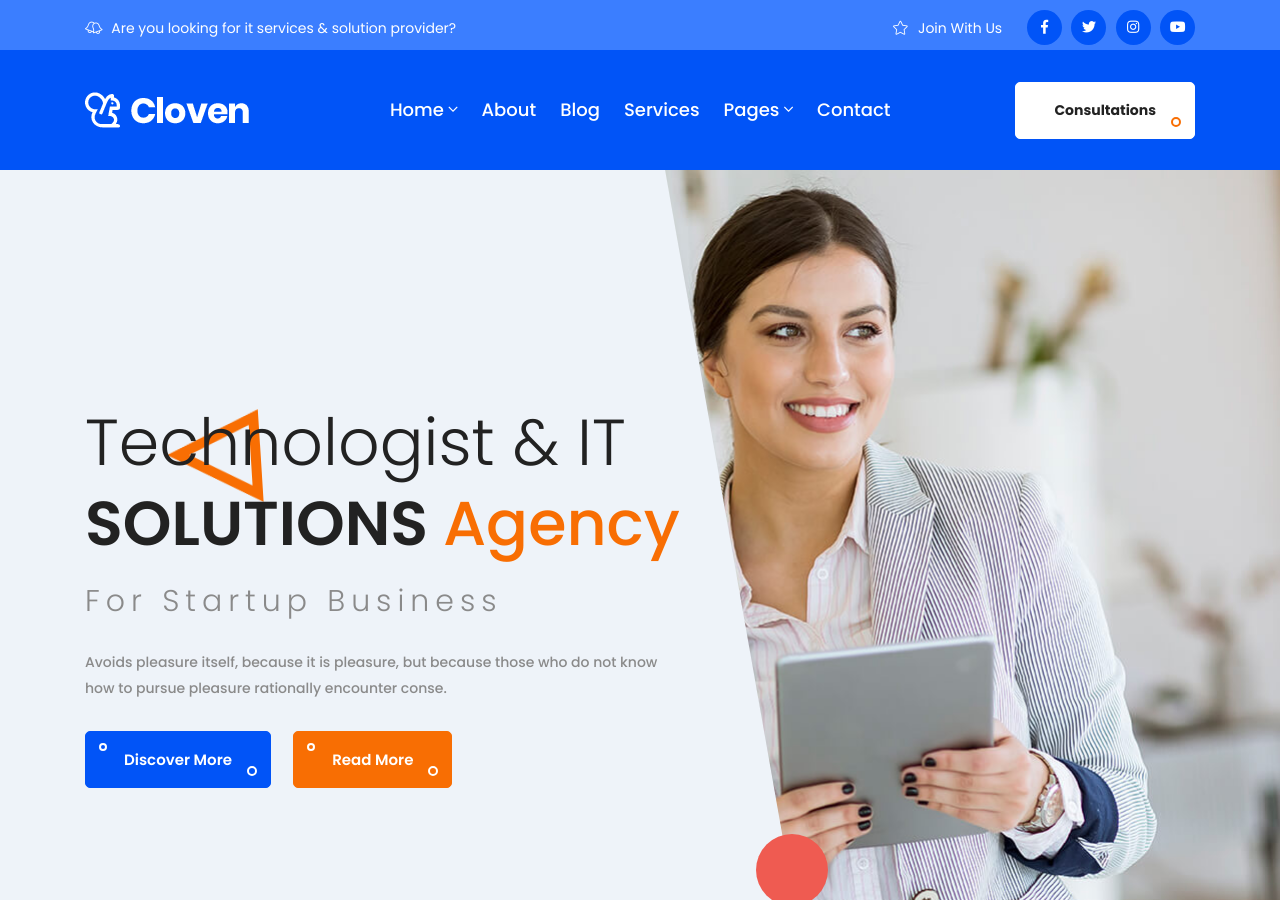
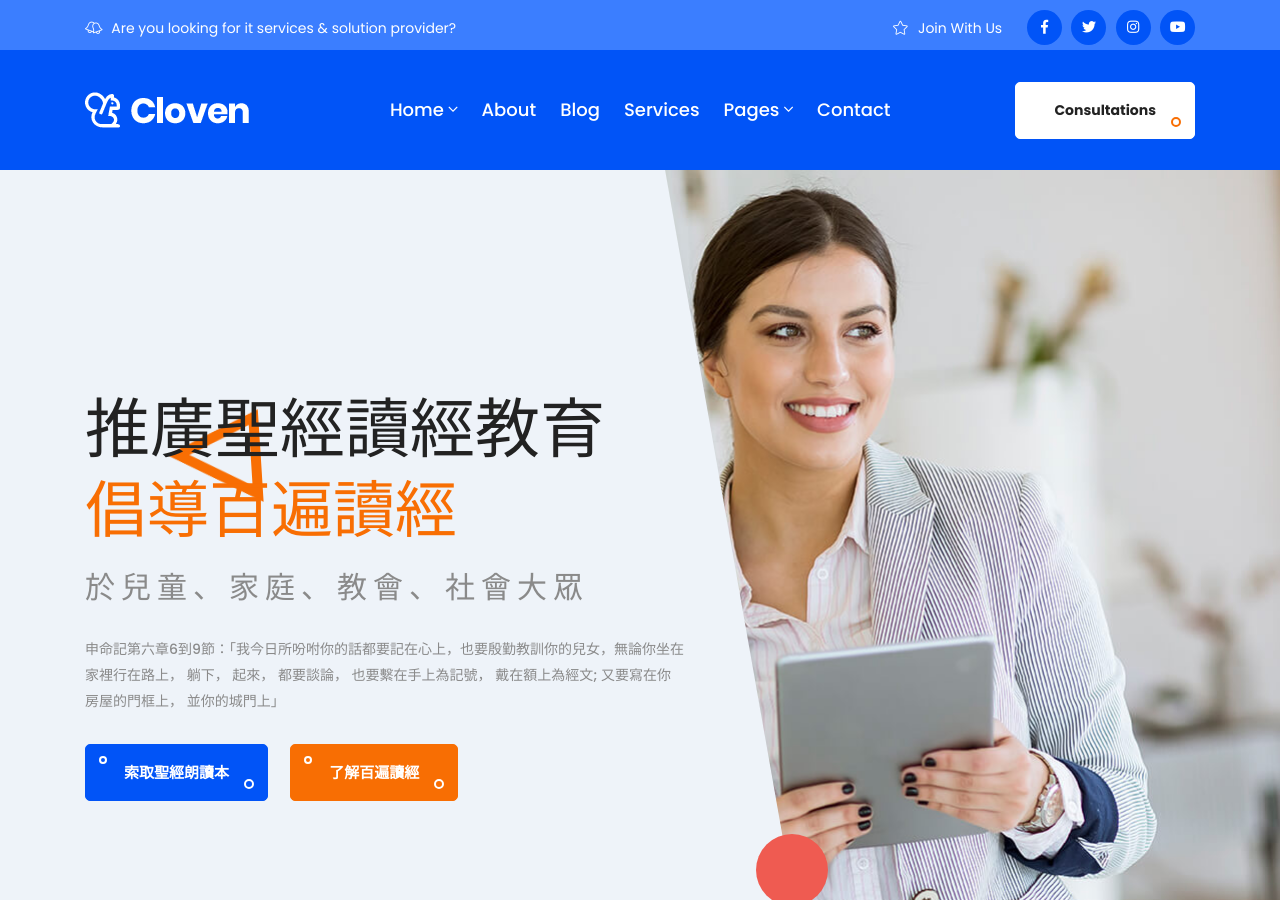
Before and after one commit to alpha6309/website, a Jekyll site: the page built from index.html, in a window 1280 px wide and 900 px high. Built offline with Jekyll 4.4.1, drawn with Linux system fonts in a browser that asks for light colours.

Commit message:
修改 hero area 主標題

```diff
--- a/_includes/hero_area.html
+++ b/_includes/hero_area.html
@@ -6,12 +6,19 @@
         <div class="row">
             <div class="col-lg-7 col-md-9">
                 <div class="banner-content">
-                    <h1 class="title wow fadeInLeft" data-wow-duration="1.2s" data-wow-delay="1s">Technologist & IT <span>Solutions <span>Agency</span></span> </h1>
-                    <span class="wow fadeInLeft" data-wow-duration="1.2s" data-wow-delay="1.5s">For Startup Business</span>
-                    <p class="wow fadeInLeft" data-wow-duration="1.2s" data-wow-delay="2s">Avoids pleasure itself, because it is pleasure, but because those who do not know how to pursue pleasure rationally encounter conse.</p>
+                    <h1 class="title wow fadeInLeft" data-wow-duration="1.2s" data-wow-delay="1s">
+                        推廣聖經讀經教育
+                        <span>
+                            <span>倡導百遍讀經</span>
+                        </span>
+                    </h1>
+                    <span class="wow fadeInLeft" data-wow-duration="1.2s" data-wow-delay="1.5s">於兒童、家庭、教會、社會大眾</span>
+                    <p class="wow fadeInLeft" data-wow-duration="1.2s" data-wow-delay="2s">
+                        申命記第六章6到9節：「我今日所吩咐你的話都要記在心上，也要殷勤教訓你的兒女，無論你坐在家裡行在路上， 躺下， 起來， 都要談論， 也要繫在手上為記號， 戴在額上為經文; 又要寫在你房屋的門框上， 並你的城門上」
+                    </p>
                     <ul class="wow fadeInLeft" data-wow-duration="1.2s" data-wow-delay="2.6s" >
-                        <li><a class="main-btn" href="#">Discover More</a></li>
-                        <li><a class="main-btn main-btn-2" href="#">Read More</a></li>
+                        <li><a class="main-btn" href="https://bit.ly/%E9%98%BF%E7%88%BE%E6%B3%95%E7%B4%A2%E6%9B%B8%E8%A1%A8%E5%96%AE?fbclid=IwAR14CULggXUOT6b1QIqGMlY4Y4kloVR7W2Zt1uyt4ATICB9PFy-OUcjaWwM">索取聖經朗讀本</a></li>
+                        <li><a class="main-btn main-btn-2" href="#">了解百遍讀經</a></li>
                     </ul>
                 </div>
             </div>
```
